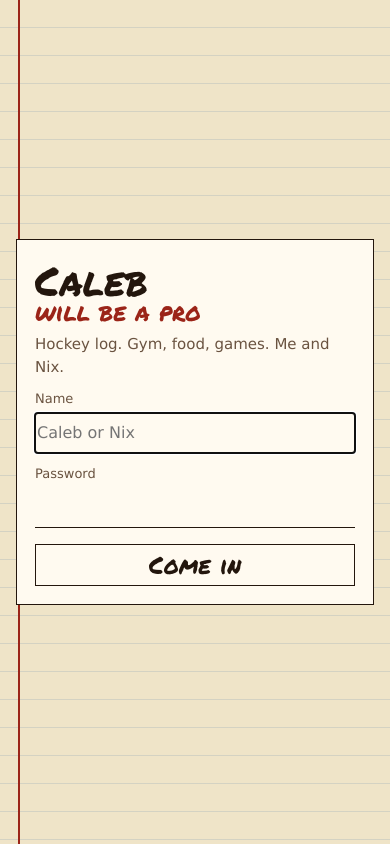
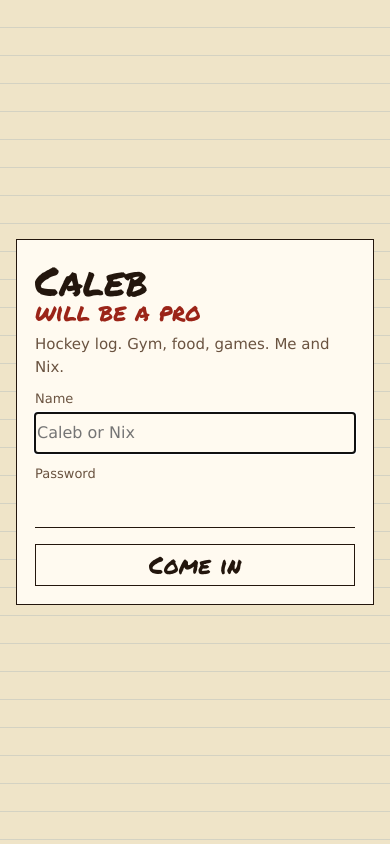
Before and after one commit to Cosanetau/CalebWillBeAPro, a React (Vite) app: page / in a window 390 px wide. Built offline with nearby package versions, Linux system fonts and the light colour scheme; no server answers.

Commit message:
Drop the red margin line on phones
It was cutting through the cards. Phone screens keep the paper lines only.

Co-authored-by: Cosanetau <Cosanetau@users.noreply.github.com>

```diff
--- a/src/index.css
+++ b/src/index.css
@@ -560,6 +560,16 @@ textarea {
 
 @media (max-width: 920px) {
   html { scroll-padding-bottom: calc(96px + env(safe-area-inset-bottom, 0px)); }
+  body {
+    background:
+      repeating-linear-gradient(
+        transparent,
+        transparent 27px,
+        rgba(90, 130, 170, 0.18) 27px,
+        rgba(90, 130, 170, 0.18) 28px
+      ),
+      var(--paper);
+  }
   .app-shell { padding-bottom: calc(108px + env(safe-area-inset-bottom, 0px)); }
   .desktop-nav { display: none; }
   .mobile-nav {
@@ -592,17 +602,6 @@ textarea {
 }
 
 @media (max-width: 640px) {
-  body {
-    background:
-      linear-gradient(90deg, transparent 18px, var(--red) 18px, var(--red) 20px, transparent 20px),
-      repeating-linear-gradient(
-        transparent,
-        transparent 27px,
-        rgba(90, 130, 170, 0.18) 27px,
-        rgba(90, 130, 170, 0.18) 28px
-      ),
-      var(--paper);
-  }
   .topbar {
     flex-wrap: nowrap;
     align-items: center;
```
